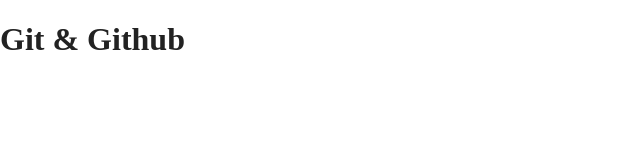
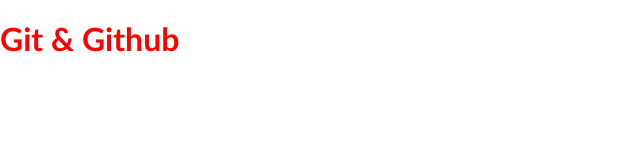
Before and after one commit to thanhtran6916/M1_git_File3, a website built with Parcel: page index.html in a window 1280 px wide. Shown: the whole page, without its empty margins (0-640 px from the left). Built offline with nearby package versions, Linux system fonts and the light colour scheme.

Commit message:
css the h1

```diff
--- a/css/main.css
+++ b/css/main.css
@@ -260,3 +260,9 @@
     page-break-after: avoid;
   }
 }
+h1{
+  color: red;
+  font-size: 30px;
+  font-family: Calibri;
+  font-weight: 800;
+}
```
